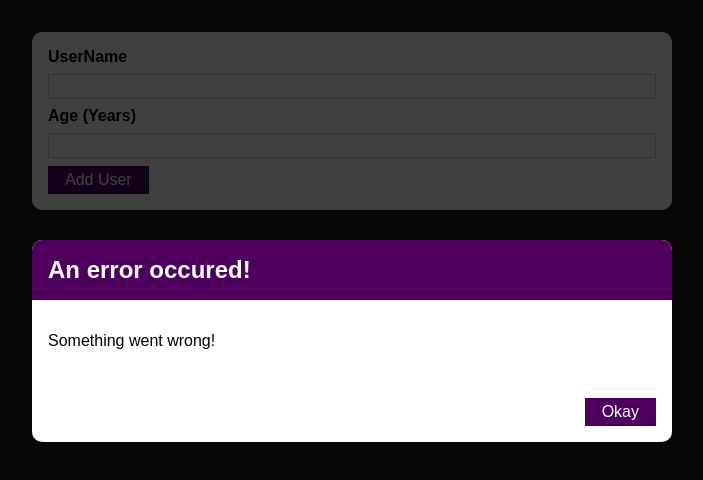
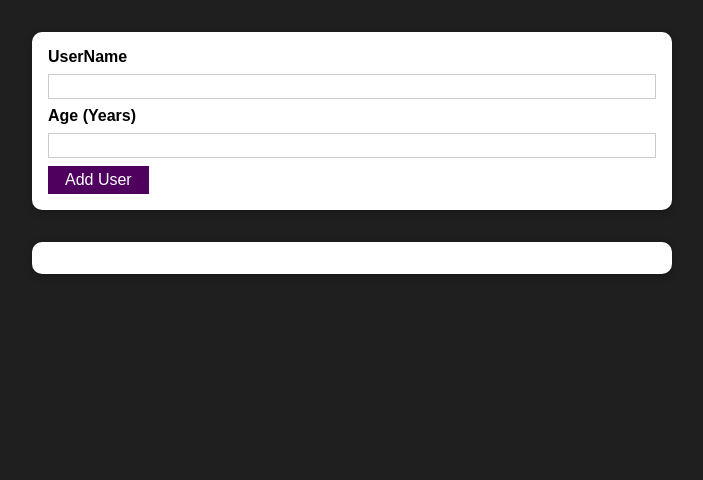
Before and after one commit to PriyankaShambhanagoudar/React_forms, a React (Create React App) app: page / in a window 1280 px wide. Shown: the top 480 px of the page, without its empty margins (288-991 px from the left). Built offline with nearby package versions, Linux system fonts and the light colour scheme.

Commit message:
Managing  error starte

```diff
--- a/src/component/UI/ErrorModal.js
+++ b/src/component/UI/ErrorModal.js
@@ -7,7 +7,7 @@
 const ErrorModal = (props) => {
   return (
     <div >
-      <div  className = {classes.backdrop} />
+      <div  className = {classes.backdrop} onClick = {props.onConfirm} />
       <Card className={classes.modal}>
         <header className={classes.header}>
           <h2> {props.title} </h2>
@@ -16,7 +16,7 @@
           <p> {props.message}</p>
         </div>
         <footer className={classes.actions}>
-          <Button> Okay </Button>
+          <Button onClick = {props.onConfirm}> Okay </Button>
         </footer>
       </Card>
     </div>
--- a/src/component/User/AddUser.js
+++ b/src/component/User/AddUser.js
@@ -9,14 +9,23 @@
 const AddUser = (props) => {
   const [enteredUsername, setEnteredUsername] = useState("");
   const [enteredAge, setEnteredAge] = useState("");
+  const [error, setError] = useState();
 
   const addUserHandler = (event) => {
     event.preventDefault();
     /* trim will remove white space */
     if (enteredUsername.trim().length === 0 || enteredAge.trim().length === 0) {
+      setError({
+        title: "Invalid input",
+        message: " Please enter a valid name & age (non-empty values).",
+      });
       return;
     }
     if (+enteredAge < 1) {
+      setError({
+        title: "Invalid age",
+        message: " Please enter a valid age (> 0).",
+      });
       return;
     }
 
@@ -32,9 +41,19 @@
     setEnteredAge(event.target.value);
   };
 
+  const errorHandler = () => {
+    setError(null);
+  };
+
   return (
     <div>
-      <ErrorModal title="An error occured!" message="Something went wrong!" />
+      {error && (
+        <ErrorModal
+          title={error.title}
+          message={error.message}
+          onConfirm={errorHandler}
+        />
+      )}
       <Card className={classes.input}>
         <form onSubmit={addUserHandler}>
           {/* htmlFor = assigning props to html attributes */}
```
